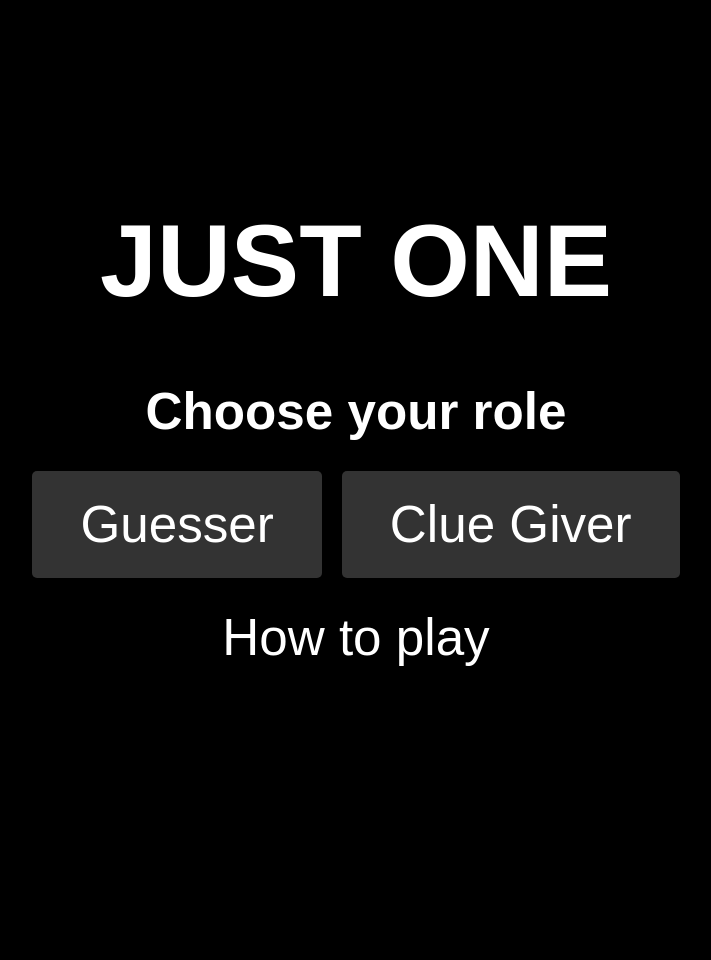
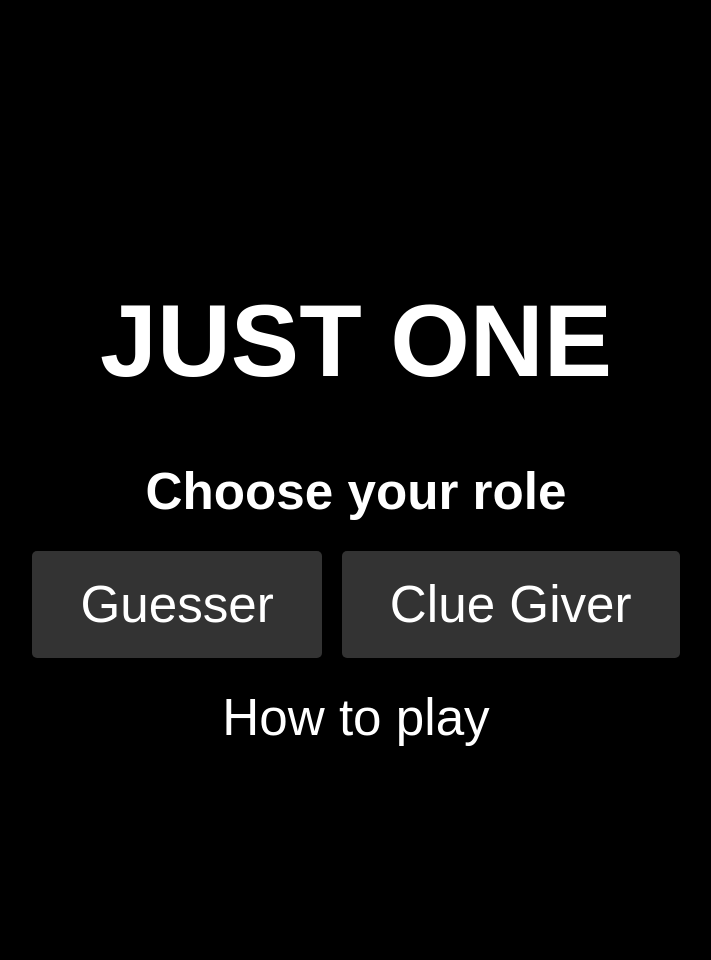
Before and after one commit to shrmtmt/just1, a Flask app: page / in a window 1280 px wide. Shown: the whole page, without its empty margins (284-995 px from the left). Before the commit the page ends 666 px from the top, so only its background shows below. Run offline with Flask 3, Linux system fonts and the light colour scheme.

Commit message:
adjust style.css

```diff
--- a/static/style.css
+++ b/static/style.css
@@ -12,6 +12,9 @@
     flex-direction: column;
     justify-content: center;
     align-items: center;
+    height: 100vh; /* Full viewport height */
+    padding-top: 10vh; /* Adjust as needed */
+    padding-bottom: 10vh; /* Adjust as needed */
 }
 
 .button-group {
```
